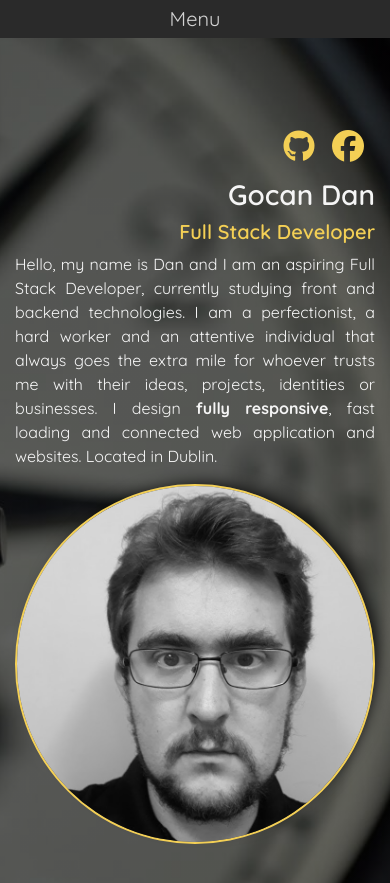
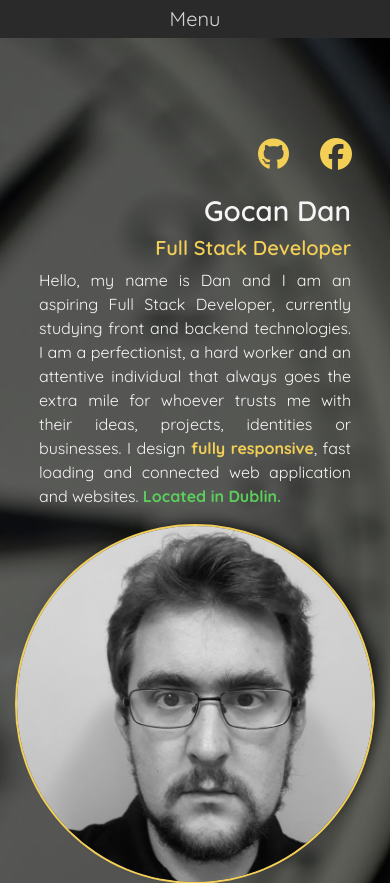
Before and after one commit to Code-Institute-Submissions/portfolio-project, a website built with Parcel: page index.html in a window 390 px wide. Shown: the top 883 px of the page. Built offline with nearby package versions, Linux system fonts and the light colour scheme.

Commit message:
Added a few extra css classes

```diff
--- a/assets/css/style.css
+++ b/assets/css/style.css
@@ -55,7 +55,6 @@ a:hover {
 }
 
 /* Landing page */
-
 #section-landing {
   background: linear-gradient(rgba(0, 0, 0, 0.5), rgba(0, 0, 0, 0.5)),
     url(../media/images/landing-cover.png) no-repeat center center fixed;
@@ -69,6 +68,10 @@ a:hover {
 
 #main-title {
   color: whitesmoke;
+}
+
+#dublin {
+  color: rgb(91, 206, 91);
 }
 
 .border-orange {
@@ -138,6 +141,19 @@ a:hover {
   color: white;
 }
 
+/*Skills, software and tools section*/
+.tools-icon {
+  transition: 0.4s;
+}
+
+.tools-icon:hover {
+  color: black;
+  transition: 0.4s;
+}
+
+
+
+
 /* Individual styling for each section */
 
 
--- a/index.html
+++ b/index.html
@@ -49,22 +49,24 @@
 
 		<!-- Landing page -->
 		<section class="container" id="section-landing">
-			<div class="row flex-row-reverse align-items-start d-md-none">
-				<div class="col-1"></div> <!-- Dummy column to push content a bit to the left-->
-				<div class="col-1 m-2"><span class=" h2 orange-title fab fa-facebook"></span></div>
-				<div class="col-1 m-2"><span class=" h2 orange-title fab fa-github"></span></div>
+			<div class="row flex-row-reverse align-items-start d-md-none mx-4 mx-sm-0">
+				<div class="col-1 m-3"><span class=" h2 orange-title fab fa-facebook"></span></div>
+				<div class="col-1 m-3"><span class=" h2 orange-title fab fa-github"></span></div>
 			</div>
 
 			<!-- Name and short introduction -->
 			<div class="row">
 				<div class="col-xl-1"></div>
 				<div class="col-sm-10 col-md-5 col-xl-4 py-0 py-sm-5 my-auto mx-auto text-right" id="main-title">
-					<h3 class="title">Gocan Dan</h3>
-					<h5 id="full-stack-title" class="orange-title title">&nbsp;</h5> <!-- Added a blank space to not have the row collapsed on loading -->
-					<p class="text-justify">Hello, my name is Dan and I am an aspiring Full Stack Developer, currently studying front
-						and backend technologies. I am a perfectionist, a hard worker and an attentive individual that always goes
-						the extra mile for whoever trusts me with their ideas, projects, identities or businesses. I design <strong>fully responsive</strong>,
-						fast loading and connected web application and websites. Located in Dublin.
+					<h3 class="title mx-4 mx-sm-0">Gocan Dan</h3>
+					<h5 id="full-stack-title" class="orange-title title mx-4 mx-sm-0">&nbsp;</h5>
+					<!-- Added a blank space to not have the row collapsed on loading -->
+					<p class="text-justify mx-4 mx-sm-0">Hello, my name is Dan and I am an aspiring Full Stack
+						Developer, currently studying front and backend technologies. I am a perfectionist,
+						a hard worker and an attentive individual that always goes the extra mile for whoever
+						trusts me with their ideas, projects, identities or businesses. I design
+						<strong class="orange-title">fully responsive</strong>, fast loading and connected web
+						application and websites. <strong id="dublin">Located in Dublin.</strong>
 					</p>
 				</div>
 				<div class="col-sm-10 col-md-5 col-xl-4 my-auto py-0 py-sm-5 mx-auto">
@@ -79,7 +81,8 @@
 		<section class="container" id="section-aboutme">
 			<div class="row">
 				<div class="col-xs-12 col-md-4 col-xl-4 mx-auto py-5" id="education-column">
-					<h4 class="text-center pb-4 title"><span class="orange-title fas fa-user-graduate"></span> Education</h4>
+					<h4 class="text-center pb-4 title"><span class="orange-title fas fa-user-graduate"></span> Education
+					</h4>
 					<div class="row">
 						<p class="col-12 col-lg-2 text-left h5 column-title pb-0 mb-0">2020</p>
 						<p class="col-12 col-lg-10 text-justify pb-2">Graduated a Full Stack Development bootcamp with
@@ -108,7 +111,8 @@
 					</div>
 				</div>
 				<div class="col-xs-12 col-md-4 col-xl-4 mx-auto py-5" id="experience-column">
-					<h4 class="text-center pb-4 title"><span class="orange-title fas fa-laptop-code"></span> Experience</h4>
+					<h4 class="text-center pb-4 title"><span class="orange-title fas fa-laptop-code"></span> Experience
+					</h4>
 					<div class="row">
 						<p class="col-xs-12 col-lg-2 text-left h5 column-title pb-xs-0 px-md-3 mb-0">2018</p>
 						<p class="col-xs-12 col-lg-10 text-justify mr-1 mx-lg-0">Since 2018 I have been employed for a
@@ -137,7 +141,7 @@
 
 			<div class="row text-right">
 				<div class="col-12 py-5 pr-5" id="cv-column">
-					<p class="my-auto">For more information, please <span id="cv-link"><strong><a href="" >download my
+					<p class="my-auto">For more information, please <span id="cv-link"><strong><a href="">download my
 									CV</a></strong></span><br class="d-none d-md-block">
 						and check below a few of my personal projects.</p>
 				</div>
@@ -158,7 +162,8 @@
 
 					<div class="row py-2 text-center">
 						<div class="col-12">
-							<a href="" class="project-block orange-title h5 title" id="mad-memory-game">MadMemory Game</a>
+							<a href="" class="project-block orange-title h5 title" id="mad-memory-game">MadMemory
+								Game</a>
 						</div>
 					</div>
 
@@ -171,7 +176,8 @@
 
 					<div class="row py-2 text-center">
 						<div class="col-12">
-							<a href="" class="project-block orange-title h5 title" id="social-network">The social network
+							<a href="" class="project-block orange-title h5 title" id="social-network">The social
+								network
 								"LeaveIt"</a>
 						</div>
 					</div>
@@ -390,11 +396,11 @@
 				</div>
 				<div class="col-12">
 					<p class="text-center h4 pt-3">
-						<span class="h2 mx-1 fab fa-github"></span>
-						<span class="h2 mx-1 fab fa-adobe"></span>
-						<span class="h2 mx-1  icon-unity"></span>
-						<span class="h2 mx-1  icon-ubuntu"></span>
-						<span class="h2 mx-1  icon-npm"></span>
+						<span class="tools-icon h2 mx-1 fab fa-github" title="GitHub"></span>
+						<span class="tools-icon h2 mx-1 fab fa-adobe" title="Adobe Photoshop"></span>
+						<span class="tools-icon h2 mx-1  icon-unity" title="Unity"></span>
+						<span class="tools-icon h2 mx-1  icon-ubuntu" title="Ubuntu"></span>
+						<span class="tools-icon h2 mx-1  icon-npm" title="NPM"></span>
 					</p>
 				</div>
 			</div>
@@ -435,7 +441,7 @@
 		<footer class="container" id="footer">
 			<div class="row py-2 my-auto">
 				<div class="col-6 text-left">
-						<p class="my-auto title">Copyright 2019, Gocan Dan</p>
+					<p class="my-auto title">Copyright 2019, Gocan Dan</p>
 				</div>
 				<div class="col-6 text-right">
 					<a href="" class="my-auto title">Privacy policy</a>
```
